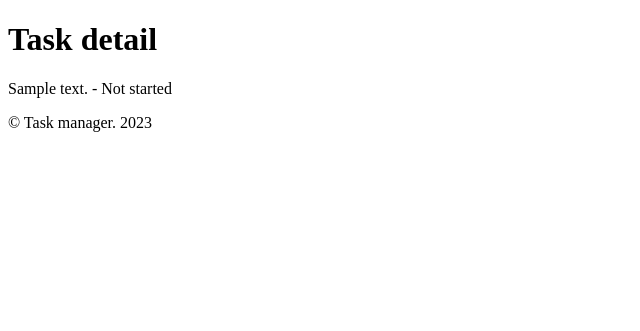
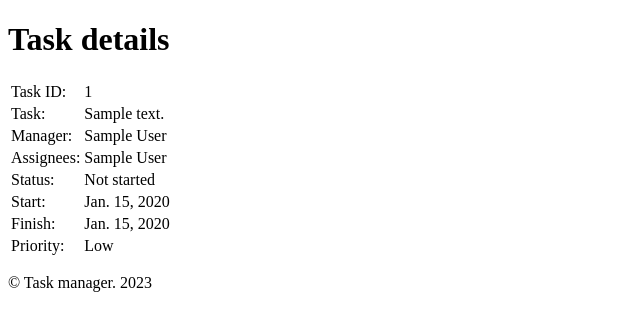
Before and after one commit to bro256/django03, a Django app: page /task/1/ in a window 1280 px wide. Shown: the part 140-471 px from the top of the page, without its empty margins (0-640 px from the left). Run offline with Django 4.2, Linux system fonts and the light colour scheme; the first user in the database is signed in; tables that the repository leaves empty hold one stand-in row (Sample ...).

Commit message:
Task detail template improovements

```diff
--- a/django03/task_manager/templates/task_manager/task_detail.html
+++ b/django03/task_manager/templates/task_manager/task_detail.html
@@ -3,8 +3,43 @@
 {% block title %} {{ block.super }} {% endblock title %}
 {% block content %}
 {% if task.owner.username ==  user.username%}
-<h1>Task detail</h1>
-<p>{{ task }}</p>
+<h1>Task details</h1>
+<table>
+    <tr>
+        <td>Task ID:</td>
+        <td>{{ task.id }}</td>
+    </tr>
+        <td>Task:</td>
+        <td>{{ task.content }}</td>
+    </tr>
+    </tr>
+        <td>Manager:</td>
+        <td>{{ task.owner.first_name }} {{ task.owner.last_name }}</td>
+    </tr>
+    </tr>
+        <td>Assignees:</td>
+        <td>{% for assignee in task.assignee.all %} {{ assignee.first_name }} {{ assignee.last_name }}</br> {% endfor %}</td>
+    </tr>
+    </tr>
+        <td>Status:</td>
+        <td>{{ task.get_status_display }}</td>
+    </tr>
+    </tr>
+        <td>Start:</td>
+        <td>{{ task.start }}</td>
+    </tr>
+    </tr>
+        <td>Finish:</td>
+        <td>{{ task.finish }}</td>
+    </tr>
+    </tr>
+        <td>Priority:</td>
+        <td>{{ task.get_priority_display }}</td>
+    </tr>
+
+
+
+</table>
 {% else %}
 <p>You have no access to view this task</p>
 {% endif %}
--- a/django03/task_manager/views.py
+++ b/django03/task_manager/views.py
@@ -1,6 +1,7 @@
 from datetime import date, timedelta
 from typing import Any, Dict, Optional
 from typing import Any
+from django.contrib import messages
 from django.contrib.auth.mixins import LoginRequiredMixin, UserPassesTestMixin
 from django.http import HttpResponse
 from django.shortcuts import render
@@ -89,13 +90,10 @@ class TaskUpdateView(LoginRequiredMixin, UserPassesTestMixin, generic.UpdateView
     # Checks that the user passes the given test
     def test_func(self):
         obj = self.get_object()
-        print(obj.assignee.all())
         if obj.owner == self.request.user:
             return True
         else:
             for assignee in obj.assignee.all():
-                print("assignee: ", assignee)
-                print("user: ", self.request.user)
                 if assignee == self.request.user:
                     return True
                 else:
```
